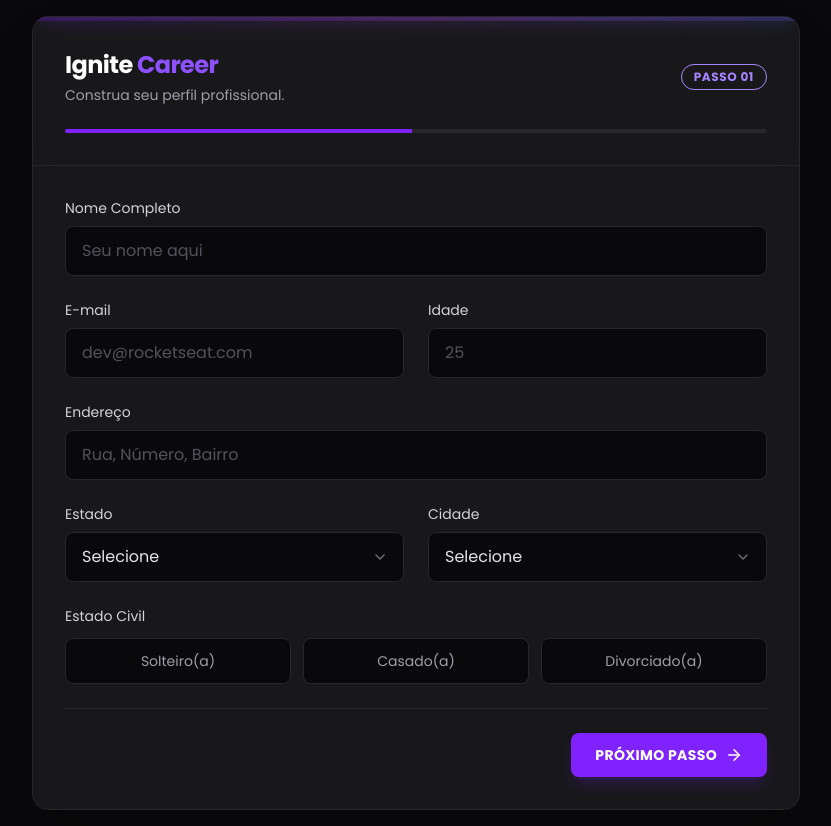
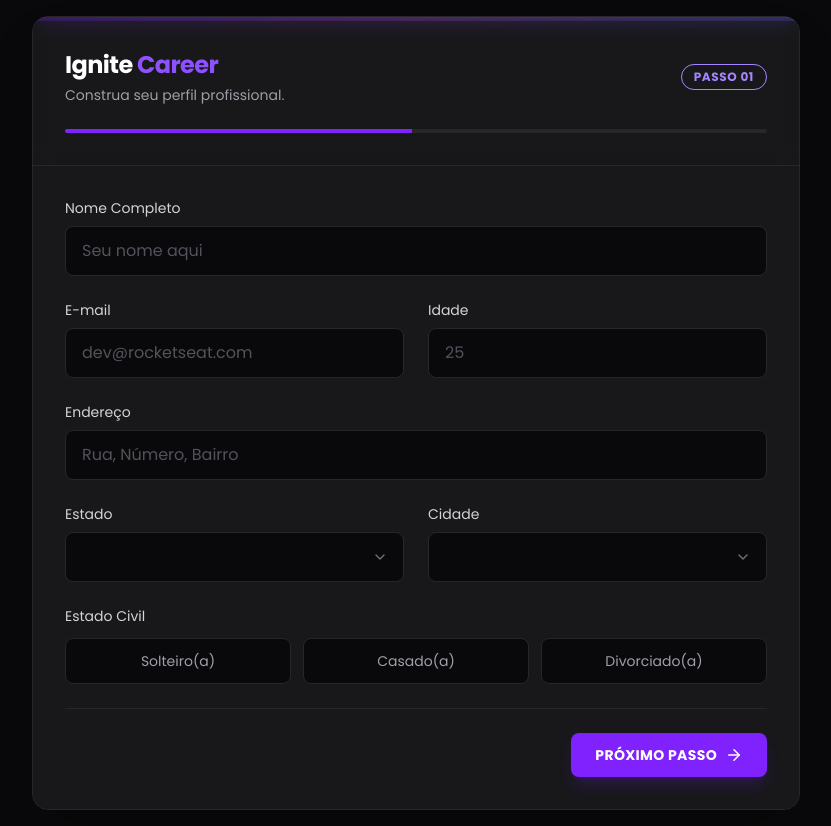
Before and after one commit to Alice7H/cadastro-curriculo-reactive-forms, an Angular app: page /personal in a window 1280 px wide. Shown: the whole page, without its empty margins (224-1055 px from the left). Built offline with nearby package versions, Linux system fonts and the light colour scheme.

Commit message:
feat: implement personal information form with reactive forms

```diff
--- a/src/app/core/services/curriculum-form-store.ts
+++ b/src/app/core/services/curriculum-form-store.ts
@@ -16,4 +16,8 @@ export class CurriculumFormStore {
       maritalStatus: new FormControl('', [Validators.required]),
     }),
   });
+
+  get personalFormGroup(){
+    return this.curriculumForm.get('personal') as FormGroup;
+  }
 }
--- a/src/app/features/user-informations/pages/step-personal/step-personal.html
+++ b/src/app/features/user-informations/pages/step-personal/step-personal.html
@@ -1,4 +1,4 @@
-<div class="space-y-6">
+<form class="space-y-6" [formGroup]="curriculumFormStore.personalFormGroup">
   <div class="grid grid-cols-1 md:grid-cols-2 gap-6">
     <div class="col-span-1 md:col-span-2">
       <label class="block text-sm font-medium text-zinc-300 mb-2">Nome Completo</label>
@@ -6,6 +6,7 @@
         type="text"
         placeholder="Seu nome aqui"
         class="w-full bg-zinc-950 border border-zinc-800 rounded-lg px-4 py-3 text-zinc-200 placeholder-zinc-600 focus:outline-none focus:border-violet-500 focus:ring-1 focus:ring-violet-500 transition-colors"
+        formControlName="name"
       />
     </div>
 
@@ -15,6 +16,7 @@
         type="email"
         placeholder="dev@rocketseat.com"
         class="w-full bg-zinc-950 border border-zinc-800 rounded-lg px-4 py-3 text-zinc-200 placeholder-zinc-600 focus:outline-none focus:border-violet-500 focus:ring-1 focus:ring-violet-500 transition-colors"
+        formControlName="email"
       />
     </div>
 
@@ -24,6 +26,7 @@
         type="number"
         placeholder="25"
         class="w-full bg-zinc-950 border border-zinc-800 rounded-lg px-4 py-3 text-zinc-200 placeholder-zinc-600 focus:outline-none focus:border-violet-500 focus:ring-1 focus:ring-violet-500 transition-colors"
+        formControlName="age"
       />
     </div>
 
@@ -33,6 +36,7 @@
         type="text"
         placeholder="Rua, Número, Bairro"
         class="w-full bg-zinc-950 border border-zinc-800 rounded-lg px-4 py-3 text-zinc-200 placeholder-zinc-600 focus:outline-none focus:border-violet-500 focus:ring-1 focus:ring-violet-500 transition-colors"
+        formControlName="address"
       />
     </div>
 
@@ -41,11 +45,12 @@
       <div class="relative">
         <select
           class="w-full appearance-none bg-zinc-950 border border-zinc-800 rounded-lg px-4 py-3 text-zinc-200 focus:outline-none focus:border-violet-500 focus:ring-1 focus:ring-violet-500 transition-colors cursor-pointer"
+          formControlName="state"
         >
           <option disabled selected>Selecione</option>
-          <option>São Paulo</option>
-          <option>Rio de Janeiro</option>
-          <option>Minas Gerais</option>
+          <option value="São Paulo">São Paulo</option>
+          <option value="Rio de Janeiro">Rio de Janeiro</option>
+          <option value="Minas Gerais">Minas Gerais</option>
         </select>
         <div class="absolute right-4 top-1/2 -translate-y-1/2 pointer-events-none text-zinc-500">
           <svg
@@ -70,10 +75,11 @@
       <div class="relative">
         <select
           class="w-full appearance-none bg-zinc-950 border border-zinc-800 rounded-lg px-4 py-3 text-zinc-200 focus:outline-none focus:border-violet-500 focus:ring-1 focus:ring-violet-500 transition-colors cursor-pointer"
+          formControlName="city"
         >
           <option disabled selected>Selecione</option>
-          <option>Capital</option>
-          <option>Interior</option>
+          <option value="Capital">Capital</option>
+          <option value="Interior">Interior</option>
         </select>
         <div class="absolute right-4 top-1/2 -translate-y-1/2 pointer-events-none text-zinc-500">
           <svg
@@ -98,7 +104,7 @@
     <label class="block text-sm font-medium text-zinc-300 mb-3">Estado Civil</label>
     <div class="grid grid-cols-3 gap-3">
       <label class="cursor-pointer group">
-        <input type="radio" name="civil" class="peer sr-only" />
+        <input type="radio" name="maritalStatus" class="peer sr-only" formControlName="maritalStatus" value="solteiro"/>
         <div
           class="border border-zinc-800 bg-zinc-950 rounded-lg p-3 text-center text-sm text-zinc-400 peer-checked:border-violet-500 peer-checked:bg-violet-500/10 peer-checked:text-violet-300 transition-all group-hover:border-zinc-700"
         >
@@ -106,7 +112,7 @@
         </div>
       </label>
       <label class="cursor-pointer group">
-        <input type="radio" name="civil" class="peer sr-only" />
+        <input type="radio" name="maritalStatus" class="peer sr-only" formControlName="maritalStatus" value="casado" />
         <div
           class="border border-zinc-800 bg-zinc-950 rounded-lg p-3 text-center text-sm text-zinc-400 peer-checked:border-violet-500 peer-checked:bg-violet-500/10 peer-checked:text-violet-300 transition-all group-hover:border-zinc-700"
         >
@@ -114,7 +120,7 @@
         </div>
       </label>
       <label class="cursor-pointer group">
-        <input type="radio" name="civil" class="peer sr-only" />
+        <input type="radio" name="maritalStatus" class="peer sr-only" formControlName="maritalStatus" value="divorciado"/>
         <div
           class="border border-zinc-800 bg-zinc-950 rounded-lg p-3 text-center text-sm text-zinc-400 peer-checked:border-violet-500 peer-checked:bg-violet-500/10 peer-checked:text-violet-300 transition-all group-hover:border-zinc-700"
         >
@@ -128,6 +134,7 @@
     <button
       routerLink="/professional"
       class="bg-violet-600 hover:bg-violet-500 text-white px-6 py-3 rounded-lg font-bold text-sm tracking-wide transition-all flex items-center gap-2 shadow-lg shadow-violet-600/20 hover:shadow-violet-600/40 cursor-pointer"
+      (click)="logPersonal()"
     >
       PRÓXIMO PASSO
       <svg
@@ -146,4 +153,4 @@
       </svg>
     </button>
   </div>
-</div>
+</form>
--- a/src/app/features/user-informations/pages/step-personal/step-personal.ts
+++ b/src/app/features/user-informations/pages/step-personal/step-personal.ts
@@ -1,9 +1,21 @@
-import { Component } from '@angular/core';
+import { Component, inject } from '@angular/core';
 import { RouterLink } from '@angular/router';
+import { CurriculumFormStore } from '../../../../core/services/curriculum-form-store';
+import { ReactiveFormsModule } from '@angular/forms';
 
 @Component({
   selector: 'app-step-personal',
-  imports: [RouterLink],
+  imports: [RouterLink, ReactiveFormsModule],
   templateUrl: './step-personal.html',
 })
-export class StepPersonal {}
+export class StepPersonal {
+  readonly curriculumFormStore = inject(CurriculumFormStore);
+
+  ngOnInit(){
+    console.log('Personal group ', this.curriculumFormStore.personalFormGroup)
+  }
+
+  logPersonal(){
+    console.log('Personal value: ', this.curriculumFormStore.personalFormGroup.value)
+  }
+}
```
